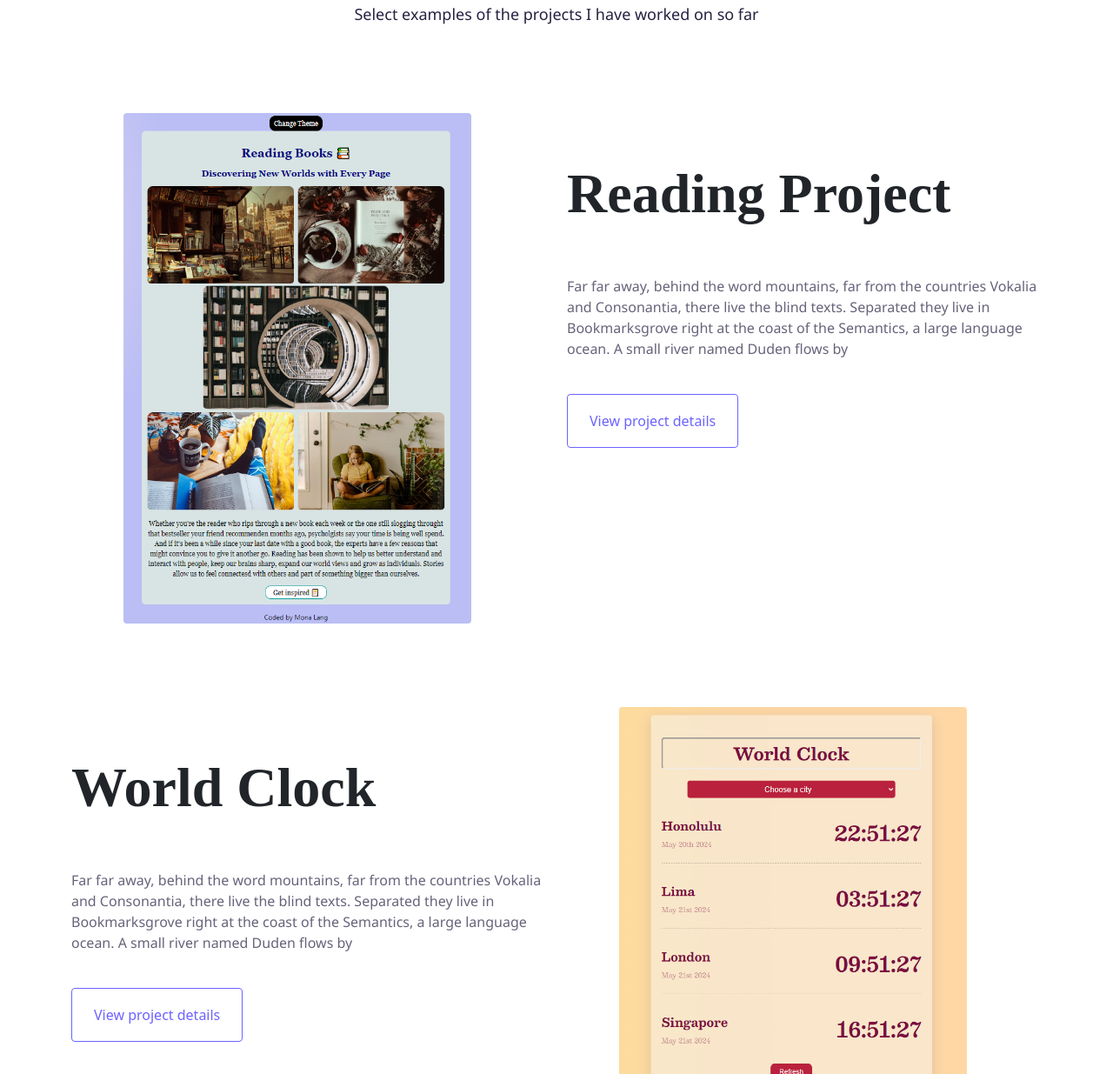
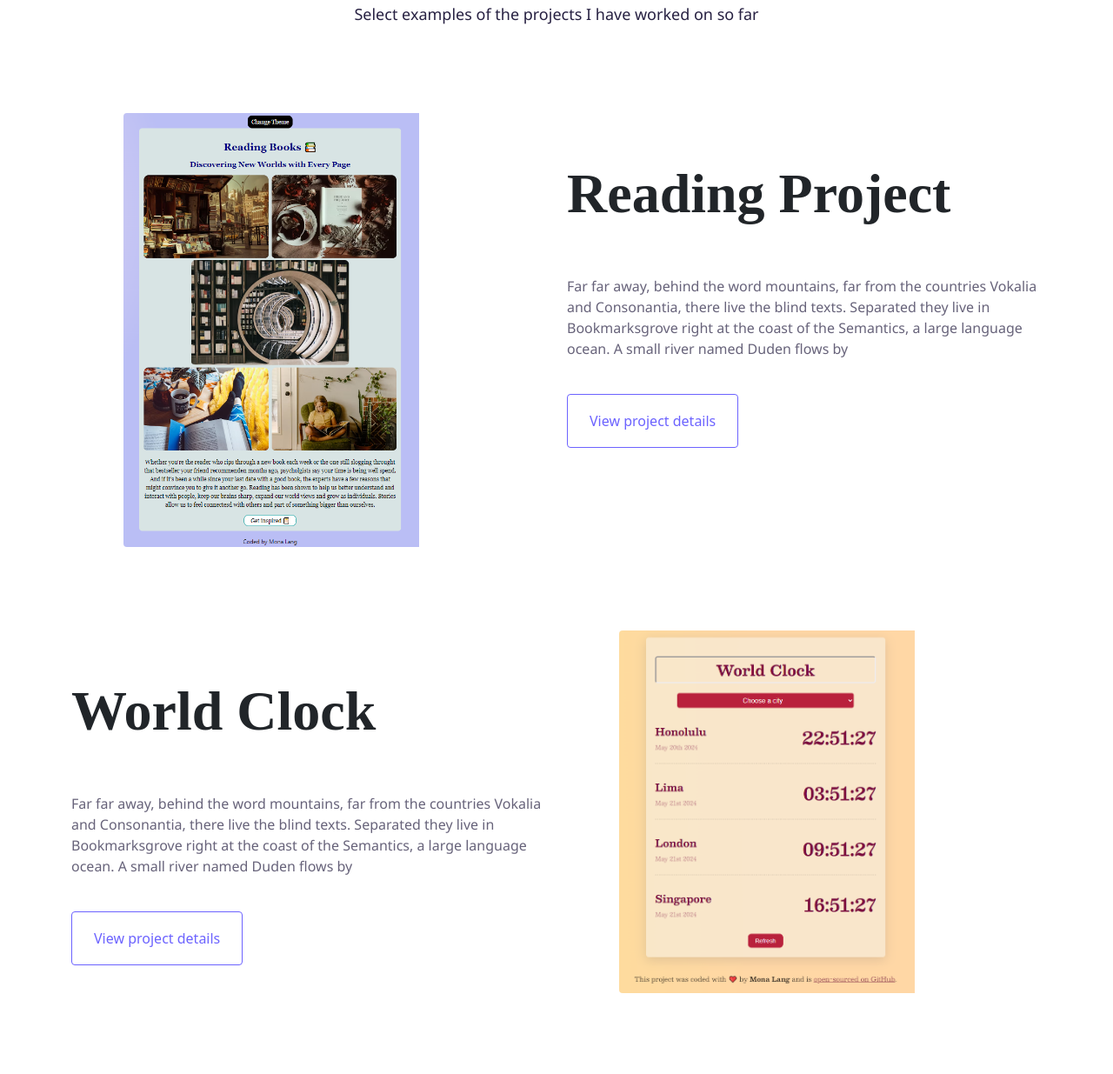
Before and after one commit to mlang1988/portfolio_project, a plain HTML site: page index.html in a window 1280 px wide. Shown: the part 750-1985 px from the top of the page at 87% size. Drawn offline with nearby package versions, Linux system fonts and the light colour scheme.

Commit message:
Optimised responsiveness

```diff
--- a/css/styles.css
+++ b/css/styles.css
@@ -69,6 +69,7 @@ img {
   width: 400px;
   margin-left: 60px;
   border-radius: 4px;
+  padding-right: 60px;
 }
 
 h2 {
--- a/index.html
+++ b/index.html
@@ -30,14 +30,10 @@
     </p>
     <div class="container pb-5">
       <div class="row pb-5">
-        <div class="col-6">
-          <img
-            src="/images/reading-books.png"
-            alt=""
-            class="img-fluid d-none d-lg-block"
-          />
+        <div class="col d-none d-lg-block">
+          <img src="/images/reading-books.png" alt="" class="img-fluid" />
         </div>
-        <div class="col-6">
+        <div class="col">
           <h2>Reading Project</h2>
           <p class="project-paragraph">
             Far far away, behind the word mountains, far from the countries
@@ -59,23 +55,15 @@
           </p>
           <a href="#" class="btn btn-projects mt-4">View project details</a>
         </div>
-        <div class="col">
-          <img
-            src="/images/world-clock.png"
-            alt=""
-            class="img-fluid d-none d-lg-block"
-          />
+        <div class="col d-none d-lg-block">
+          <img src="/images/world-clock.png" alt="" class="img-fluid" />
         </div>
       </div>
       <div class="row mt-5">
+        <div class="col-6 d-none d-lg-block">
+          <img src="/images/weather-app.png" alt="" class="img-fluid pt-5" />
+        </div>
         <div class="col">
-          <img
-            src="/images/weather-app.png"
-            alt=""
-            class="img-fluid d-none d-lg-block"
-          />
-        </div>
-        <div class="col-6">
           <h2>Weather App</h2>
           <p class="project-paragraph">
             Far far away, behind the word mountains, far from the countries
```
